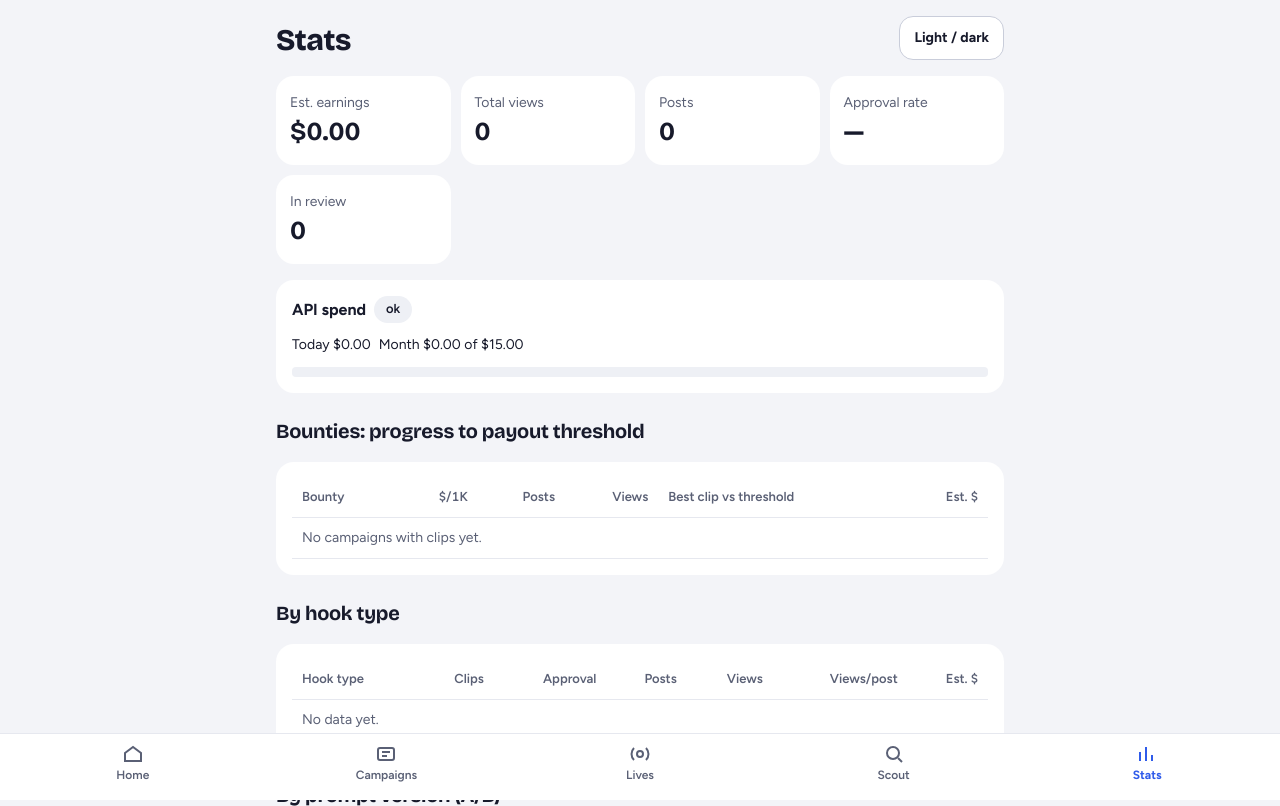
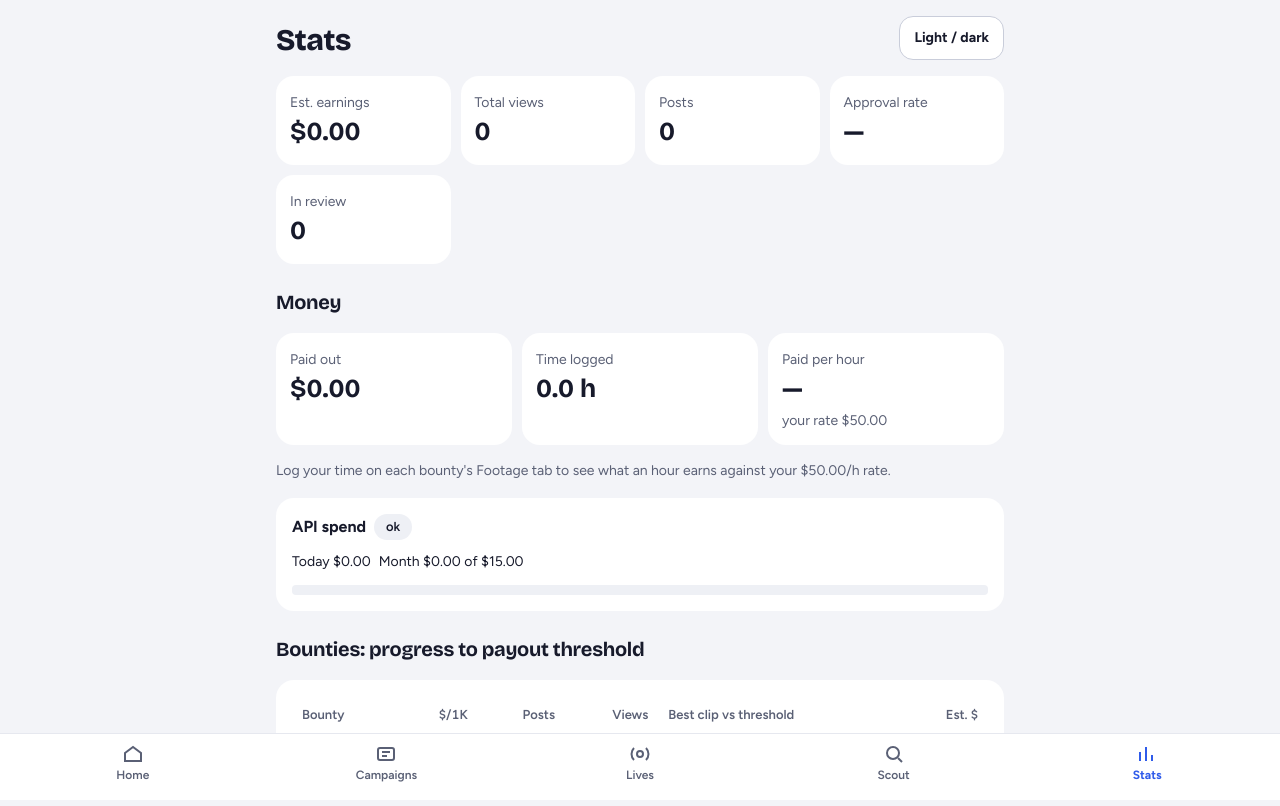
Before and after one commit to EastonShaum/ClipForge, a FastAPI app: page /dashboard in a window 1280 px wide. Shown: the top 806 px of the page. Run offline with FastAPI, Linux system fonts and the light colour scheme; data comes from the database, SQL or seed files in the repository; data that the repository does not hold is empty.

Commit message:
feat: time log, dollars per hour vs target, account p50/p90, engaged views, days to payment (D38)
Co-Authored-By: Claude Opus 5.5 <noreply@anthropic.com>

```diff
--- a/clipforge/web/app.py
+++ b/clipforge/web/app.py
@@ -613,9 +613,11 @@ def _routes(app: FastAPI) -> None:  # noqa: C901 - flat list of routes reads bes
 
     @app.post("/posts/{post_id}/views")
     def add_views(post_id: int, conn: DB, views: int = Form(...), likes: str = Form(""),
-                  next: str = Form("")):
-        conn.execute("INSERT INTO view_snapshots (post_id, views, likes) VALUES (?,?,?)",
-                     (post_id, views, int(likes) if likes.strip().isdigit() else None))
+                  engaged: str = Form(""), next: str = Form("")):
+        conn.execute("INSERT INTO view_snapshots (post_id, views, likes, engaged_views)"
+                     " VALUES (?,?,?,?)",
+                     (post_id, views, int(likes) if likes.strip().isdigit() else None,
+                      int(engaged) if engaged.strip().isdigit() else None))
         return back(_next(next, "/posts"), "Views saved")
 
     # ---------- campaigns → bounties (each bounty: footage, requirements, settings) ----------
@@ -769,6 +771,11 @@ def _routes(app: FastAPI) -> None:  # noqa: C901 - flat list of routes reads bes
         remove_logo(conn, cid, rel or None)
         return back(f"/campaigns/{cid}", "Logo removed")
 
+    def _time(conn, bid: int) -> dict:
+        r = conn.execute("SELECT COALESCE(SUM(minutes), 0) m, COUNT(*) n FROM work_log"
+                         " WHERE bounty_id=?", (bid,)).fetchone()
+        return {"minutes": r["m"], "entries": r["n"]}
+
     @app.get("/campaigns/{cid}/bounties/{bid}")
     def bounty_page(request: Request, cid: int, bid: int, conn: DB, msg: str = ""):
         c = _camp_or_404(conn, cid)
@@ -793,7 +800,8 @@ def _routes(app: FastAPI) -> None:  # noqa: C901 - flat list of routes reads bes
                     tabs=clip_counts(conn, bid), prog=inbox.progress(conn, b),
                     holds=bounties.hold_reasons(conn, b),
                     held=bounties.held_count(conn, bid),
-                    sessions=live.sessions(conn, bounty_id=bid))
+                    sessions=live.sessions(conn, bounty_id=bid), time=_time(conn, bid),
+                    target=s.target_hourly_usd)
 
     @app.post("/campaigns/{cid}/bounties/{bid}/settings")
     async def bounty_settings(request: Request, cid: int, bid: int, conn: DB):
@@ -818,6 +826,16 @@ def _routes(app: FastAPI) -> None:  # noqa: C901 - flat list of routes reads bes
             if b["render_hold"] and not render_hold:
                 bounties.release(conn, bid)  # unticking the hold renders what was waiting
         return back(f"/campaigns/{cid}/bounties/{bid}", "Saved")
+
+    @app.post("/campaigns/{cid}/bounties/{bid}/time")
+    def bounty_time(cid: int, bid: int, conn: DB, minutes: int = Form(...), note: str = Form(""),
+                    day: str = Form("")):
+        _bounty_or_404(conn, cid, bid)
+        if not 0 < minutes <= 24 * 60:
+            return back(f"/campaigns/{cid}/bounties/{bid}#time", "Minutes: 1 to 1440")
+        conn.execute("INSERT INTO work_log (bounty_id, minutes, day, note) VALUES (?,?,?,?)",
+                     (bid, minutes, day or posting.today_local().isoformat(), note.strip()))
+        return back(f"/campaigns/{cid}/bounties/{bid}#time", f"Logged {minutes} min")
 
     @app.post("/campaigns/{cid}/bounties/{bid}/release")
     def bounty_release(cid: int, bid: int, conn: DB):
@@ -1033,6 +1051,7 @@ def _routes(app: FastAPI) -> None:  # noqa: C901 - flat list of routes reads bes
     @app.get("/dashboard")
     def dashboard(request: Request, conn: DB):
         return page(request, "dashboard.html", d=analytics.dashboard(conn),
+                    m=analytics.money_stats(conn),
                     budget=costs.budget_status(conn), jobs=jobqueue.counts(conn),
                     health=health(conn))
 
--- a/clipforge/web/templates/dashboard.html
+++ b/clipforge/web/templates/dashboard.html
@@ -21,6 +21,42 @@
   <div class="stat"><span class="small muted">Approval rate</span><b>{{ t.approval_rate|pct }}</b></div>
   <div class="stat"><span class="small muted">In review</span><b>{{ t.in_review }}</b></div>
 </div>
+
+<h2>Money</h2>
+<div class="stats">
+  <div class="stat"><span class="small muted">Paid out</span><b>{{ m.paid_total|money }}</b></div>
+  <div class="stat"><span class="small muted">Time logged</span><b>{{ (m.minutes_total / 60)|round(1) }} h</b></div>
+  <div class="stat"><span class="small muted">Paid per hour</span><b class="{{ 'status-rendered' if m.minutes_total and m.paid_total * 60 / m.minutes_total >= m.target else '' }}">{{ (m.paid_total * 60 / m.minutes_total)|money if m.minutes_total else '—' }}</b><span class="small muted">your rate {{ m.target|money }}</span></div>
+</div>
+{% if m.per_week %}
+<div class="card scroll"><table>
+  <tr><th>Week of</th><th class="n">Time</th><th class="n">Paid</th><th class="n">$/hour</th></tr>
+  {% for w in m.per_week %}<tr><td>{{ w.week }}</td><td class="n">{{ w.minutes }} min</td><td class="n">{{ w.paid|money }}</td>
+    <td class="n {{ 'status-rendered' if w.per_hour and w.per_hour >= m.target else 'status-failed' if w.per_hour is not none }}">{{ w.per_hour|money if w.per_hour is not none else '—' }}</td></tr>{% endfor %}
+</table></div>
+{% endif %}
+{% if m.per_bounty %}
+<div class="card scroll"><table>
+  <tr><th>Bounty</th><th class="n">Time</th><th class="n">Paid</th><th class="n">$/hour</th><th class="n">Est. $/hour</th></tr>
+  {% for r in m.per_bounty %}<tr><td>{{ r.label }}</td><td class="n">{{ r.minutes }} min</td><td class="n">{{ r.paid|money }}</td>
+    <td class="n {{ 'status-rendered' if r.per_hour and r.per_hour >= m.target else 'status-failed' if r.per_hour is not none }}">{{ r.per_hour|money if r.per_hour is not none else '—' }}</td>
+    <td class="n">{{ r.est_per_hour|money if r.est_per_hour is not none else '—' }}</td></tr>{% endfor %}
+</table></div>
+{% else %}<div class="small muted">Log your time on each bounty's Footage tab to see what an hour earns against your {{ m.target|money }}/h rate.</div>{% endif %}
+
+{% if m.accounts %}
+<h2>Accounts</h2>
+<div class="card scroll"><table>
+  <tr><th>Account</th><th class="n">Posts</th><th class="n">p50 views</th><th class="n">p90 views</th></tr>
+  {% for a in m.accounts %}<tr><td>{{ platform_names[a.platform] }} {{ a.handle }}</td><td class="n">{{ a.posts }}</td>
+    <td class="n">{{ a.p50|num if a.p50 is not none else '—' }}</td><td class="n">{{ a.p90|num if a.p90 is not none else '—' }}</td></tr>
+    {% if a.above_p90 %}<tr><td colspan="4" class="small status-failed">Minimum views above this account's p90: {{ a.above_p90|join(', ') }}</td></tr>{% endif %}
+  {% endfor %}
+</table></div>
+{% endif %}
+{% if m.pay_days %}
+<div class="card small">{% for r in m.pay_days %}<div>{{ r.marketplace }}: {{ '%.1f'|format(r.avg) }} days from submitting to paid on average (longest {{ '%.0f'|format(r.max) }}, {{ r.n }} payouts)</div>{% endfor %}</div>
+{% endif %}
 
 <div class="card">
   <div class="row"><b>API spend</b><span class="chip">{{ budget.state }}</span></div>
--- a/clipforge/web/templates/posted.html
+++ b/clipforge/web/templates/posted.html
@@ -36,6 +36,7 @@
       <input type="hidden" name="next" value="{{ here }}#post{{ p.id }}">
       <input name="views" type="number" min="0" inputmode="numeric" placeholder="Views" required style="flex:1">
       <input name="likes" type="number" min="0" inputmode="numeric" placeholder="Likes" style="flex:1">
+      {% if p.platform == 'youtube' %}<input name="engaged" type="number" min="0" inputmode="numeric" placeholder="Engaged views" title="YouTube Studio: engaged views" style="flex:1">{% endif %}
       <button class="go">Save views</button>
     </form>
     {% set nxt = here ~ '#post' ~ p.id %}
```
Also changed, not shown: clipforge/analytics.py (+74 -0 lines), clipforge/web/templates/bounty.html (+11 -0 lines), tests/test_money.py (+32 -0 lines).
